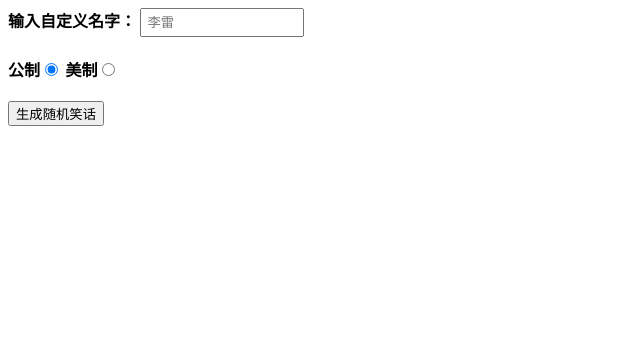
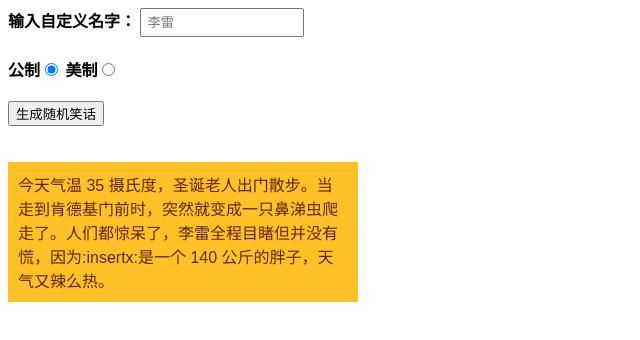
Before and after one commit to li-zeyuan/frontend, a plain HTML site: page assessment-start/index.html in a window 1280 px wide. Both pictures are taken after a click on the button "生成随机笑话". Shown: the whole page, without its empty margins (0-640 px from the left). Drawn offline with Linux system fonts and the light colour scheme.

Commit message:
feat: assessment start

```diff
--- a/assessment-start/index.html
+++ b/assessment-start/index.html
@@ -8,6 +8,7 @@
     <title>笑话机</title>
 
     <link href="style.css" rel="stylesheet">
+    <script src="main.js" defer></script>
   </head>
 
   <body>
--- /dev/null
+++ b/assessment-start/main.js
@@ -0,0 +1,42 @@
+const customName = document.getElementById('customname');
+const randomize = document.querySelector('.randomize');
+const story = document.querySelector('.story');
+
+let storyText = '今天气温 35 摄氏度，:insertx:出门散步。当走到:inserty:门前时，突然就:insertz:。人们都惊呆了，李雷全程目睹但并没有慌，因为:insertx:是一个 140 公斤的胖子，天气又辣么热。';
+let insertX = ['怪兽威利', '大老爹', '圣诞老人'];
+let insertY  = ['肯德基', '迪士尼乐园', '白宫'];
+let insertZ = ['自燃了', '在人行道化成了一坨泥', '变成一只鼻涕虫爬走了'];
+
+function randomValueFromArray(array) {
+    const random  = Math.floor(Math.random() * array.length);
+    return array[random];
+}
+
+randomize.addEventListener('click', result);
+function result() {
+    let newStory = storyText;
+
+    let xItem = randomValueFromArray(insertX);
+    let yItem = randomValueFromArray(insertY);
+    let zItem = randomValueFromArray(insertZ);
+
+    newStory = newStory.replace(':insertx:', xItem);
+    newStory = newStory.replace(':inserty:', yItem);
+    newStory = newStory.replace(':insertz:', zItem);
+
+    if (customName.value !== '') {
+        const name = customName.value;
+        newStory = newStory.replace('李雷', name);
+    }
+
+    if (document.getElementById('american').checked) {
+        const weight = Math.round(140 * 2.20462) + ' 磅';
+        const temperature =  Math.round(35 * 9 / 5 + 32) + ' 华氏度';
+
+        newStory = newStory.replace('35 摄氏度', temperature);
+        newStory = newStory.replace('140 公斤', weight);
+    }
+
+    story.textContent = newStory;
+    story.style.visibility = 'visible';
+}
```
